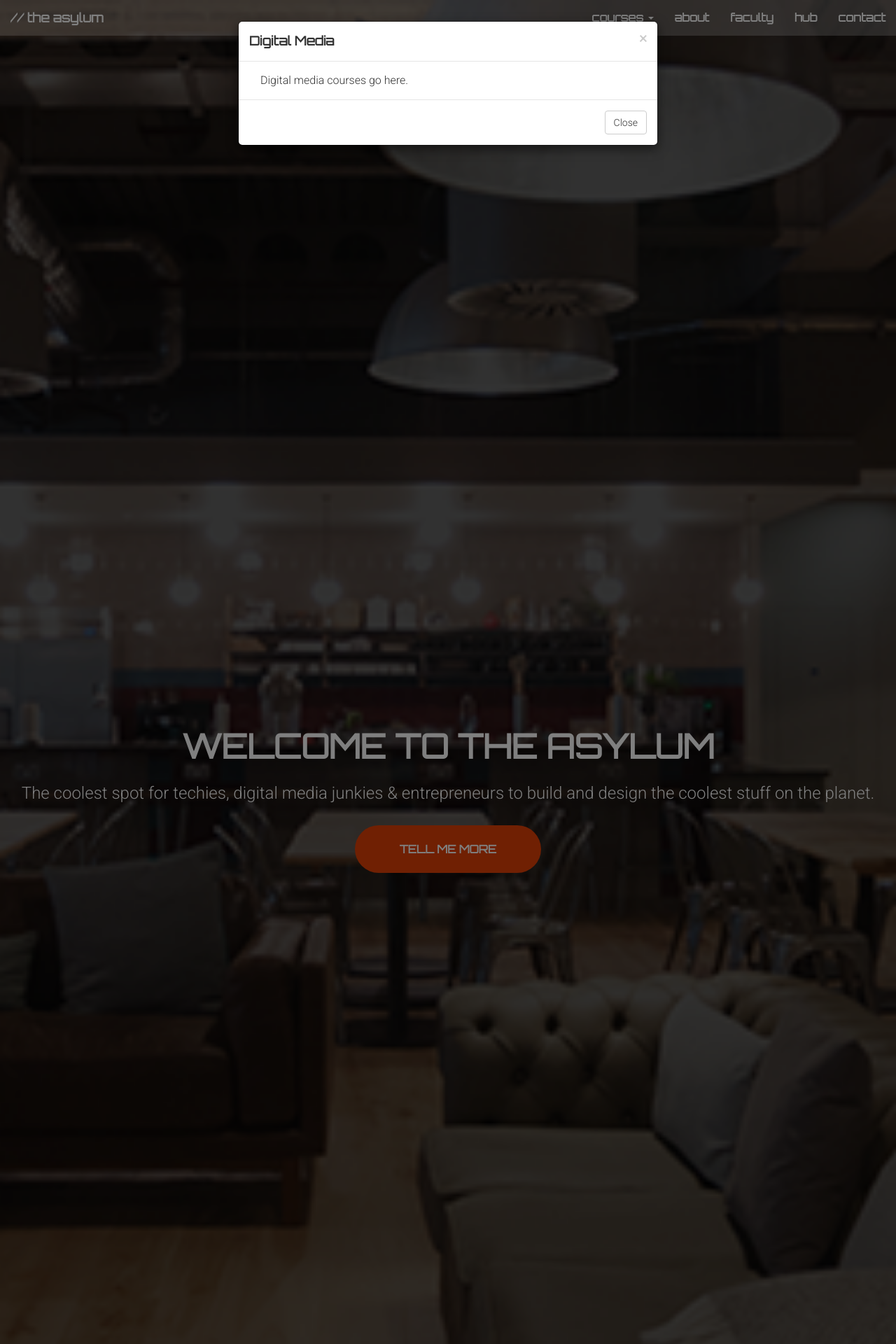
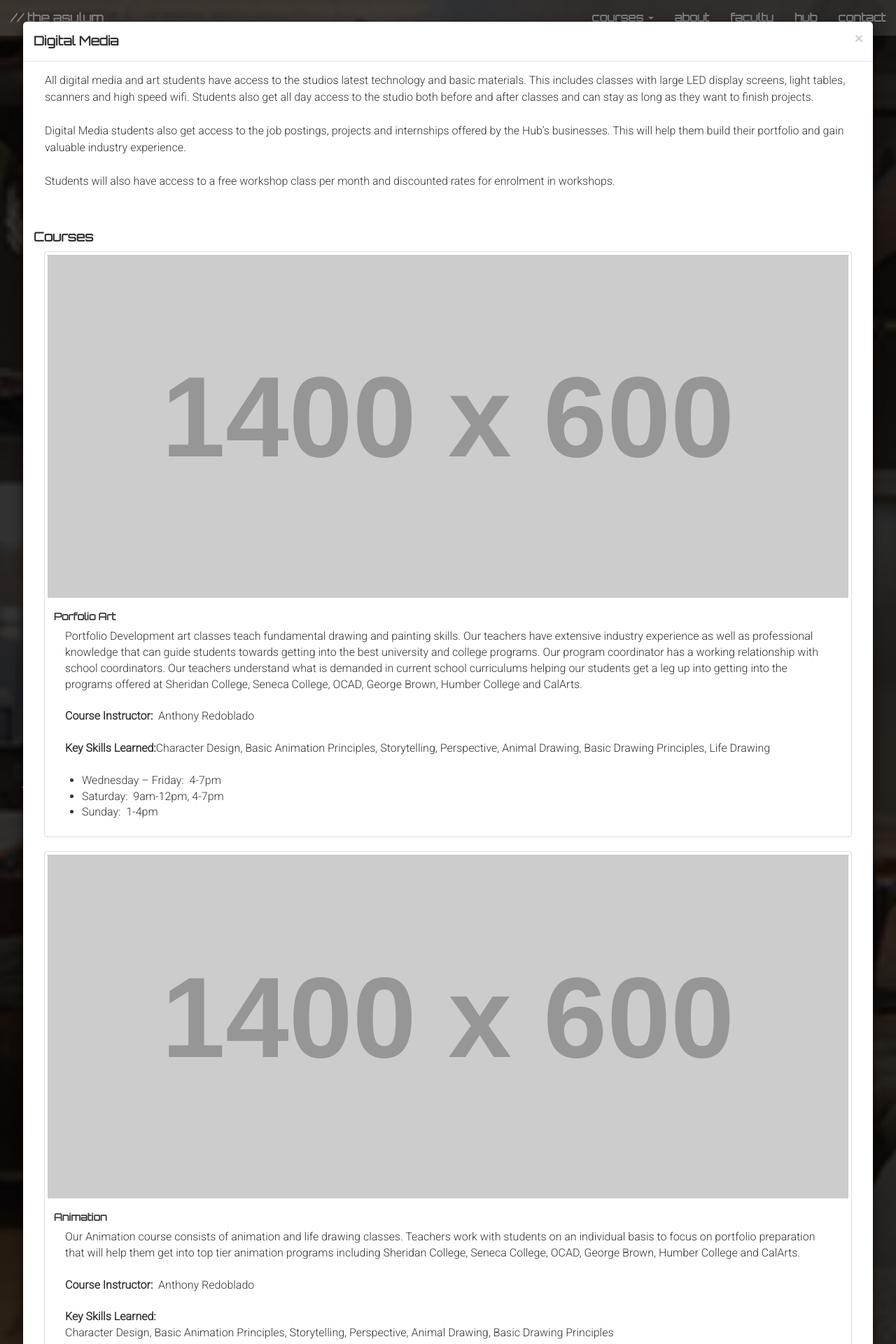
Before and after one commit to voodoo15/Asylum_Landing_Page, a PHP site: page / in a window 1280 px wide, after a click on "DIGITAL MEDIA". Shown: the top 1920 px of the page at 70% size. Run offline with PHP 8.4, Linux system fonts and the light colour scheme; grey boxes labelled with a size stand in for pictures from a placeholder-image service; some libraries are stand-ins or nearby versions.

Commit message:
Added courses as thumbnails to sample and style for digital media.

```diff
--- a/css/Asylum.css
+++ b/css/Asylum.css
@@ -6,7 +6,7 @@ body {
     font-family: 'Roboto', helvetica, sans-serif;
     font-size: 16px;
     font-weight: 300;
-    line-height:1.5em;
+    line-height: 1.5em;
 }
 
 h1, h2, h3, h4, h5, h6, a {
@@ -38,17 +38,17 @@ a:hover, a:link, a:visited {
 }
 
 .heroText {
-padding-top:40vh;
-line-height:5em;
+    padding-top: 40vh;
+    line-height: 5em;
 }
 
 .heroHeading {
     margin: 0 !important;
-  font-size:3em;
+    font-size: 3em;
 }
 
 .heroSubheading {
-  font-size:1.5em;
+    font-size: 1.5em;
     text-align: center !important;
 }
 
@@ -91,7 +91,7 @@ nav {
 
 .navbar-default {
     margin: 0;
-  background-color:#F99F1A;
+    background-color: #F99F1A;
     border: none;
     color: #fff;
 }
@@ -150,6 +150,7 @@ section {
     margin: 0 !important;
 }
 
+
 .courseBox a img {
     width: 100%;
 }
@@ -168,6 +169,16 @@ section {
     width: 100%;
     height: 100%;
     transition: all .35s;
+    background-color: rgba(50, 50, 50, 0.3);
+}
+
+.courseTextBox:hover {
+  background-color: rgba(50, 50, 50, 0.8);
+  transition: all .35s;
+}
+
+.modal-dialog {
+    width: 95% !important;
 }
 
 #aboutUs {
@@ -224,13 +235,12 @@ footer a {
     section {
         min-height: 0;
     }
-  .heroText{
+    .heroText {
         padding-top: 25vh;
     }
     .parallax {
         background-attachment: scroll;
     }
-
     #copyright {
         position: inherit;
         margin-top: 15vh;
--- a/index.html
+++ b/index.html
@@ -105,7 +105,7 @@
             <div class="row text-center">
                 <div class="col-md-4 courseBox ">
                     <a href="#" data-toggle="modal" data-target="#digitalMediaModal">
-                        <img src="img/IMG_0225.jpg" class="img-responsive" alt="Digital Media">
+                        <img src="img/IMG_0225.JPG" class="img-responsive" alt="Digital Media">
                         <div class="courseTextBox">
                             <h3>DIGITAL MEDIA</h3>
                         </div>
@@ -113,15 +113,16 @@
                 </div>
                 <div class="col-md-4 courseBox">
                     <a href="#" data-toggle="modal" data-target="#technologyModal">
-                        <img src="img/IMG_0226.jpg" class="img-responsive" alt="Technology">
+                        <img src="img/IMG_0226.JPG" class="img-responsive" alt="Technology">
                         <div class="courseTextBox">
                             <h3>TECHNOLOGY</h3>
+                            <p>Photography 101, Videography101, Photoshop 101, Digital Media and Marketing</p>
                         </div>
                     </a>
                 </div>
                 <div class="col-md-4 courseBox">
                     <a href="#" data-toggle="modal" data-target="#startupModal">
-                        <img src="img/IMG_0224.jpg" class="img-responsive" alt="Startup">
+                        <img src="img/IMG_0224.JPG" class="img-responsive" alt="Startup">
                         <div class="courseTextBox">
                             <h3>STARTUP</h3>
                         </div>
@@ -141,12 +142,109 @@
                         <h4 class="modal-title">Digital Media</h4>
                     </div>
                     <div class="modal-body">
-                        <p>Digital media courses go here.</p>
+                        <p>
+                          All digital media and art students have access to the studios latest technology and basic materials.  This includes classes with large LED display screens, light tables, scanners and high speed wifi.  Students also get all day access to the studio both before and after classes and can stay as long as they want to finish projects.
+                          <br /><br />
+                          Digital Media students also get access to the job postings, projects and internships offered by the Hub’s businesses.  This will help them build their portfolio and gain valuable industry experience.
+                          <br /><br />
+                          Students will also have access to a free workshop class per month and discounted rates for enrolment in workshops.
+                        </p>
+                        <br /></br />
+                        <!-- Classes -->
+                        <h4>Courses</h4>
+                        <div class="container-fluid">
+                          <div class="row">
+                            <!-- Portfolio Art -->
+                            <div class="col-sm-12 col-md-12">
+                              <div class="thumbnail">
+                                <img src="http://placehold.it/1400x600" alt="Portfolio Art" class="img-responsive"/>
+                                <div class="caption">
+                                  <h5>Porfolio Art</h5>
+                                  <p>Portfolio Development art classes teach fundamental drawing and painting skills.  Our teachers have extensive industry experience as well as professional knowledge that can guide students towards getting into the best university and college programs.  Our program coordinator has a working relationship with school coordinators.  Our teachers understand what is demanded in current school curriculums helping our students get a leg up into getting into the programs offered at Sheridan College, Seneca College, OCAD, George Brown, Humber College and CalArts.</p>
+                                  <br />
+                                  <p><strong>Course Instructor:</strong>&nbsp;&nbsp;Anthony Redoblado</p>
+                                  <br />
+                                  <p><strong>Key Skills Learned:</strong>Character Design, Basic Animation Principles, Storytelling, Perspective, Animal Drawing, Basic Drawing Principles, Life Drawing</p>
+                                  <br />
+                                  <ul>
+                                    <li>Wednesday&nbsp;–&nbsp;Friday:&nbsp;&nbsp;4-7pm</li>
+                                    <li>Saturday:&nbsp;&nbsp;9am-12pm,&nbsp;4-7pm</li>
+                                    <li>Sunday:&nbsp;&nbsp;1-4pm</li>
+                                  </ul>
+                                </div> <!-- End caption  -->
+                              </div> <!-- End thumbnail  -->
+                            </div> <!-- End column  -->
+                            <!-- Animation -->
+                            <div class="col-sm-12 col-md-12">
+                              <div class="thumbnail">
+                                <img src="http://placehold.it/1400x600" alt="Portfolio Art" class="img-responsive"/>
+                                <div class="caption">
+                                  <h5>Animation</h5>
+                                  <p>Our Animation course consists of animation and life drawing classes.   Teachers work with students on an individual basis to focus on portfolio preparation that will help them get into top tier animation programs including Sheridan College, Seneca College, OCAD, George Brown, Humber College and CalArts.</p>
+                                  <br />
+                                  <p><strong>Course Instructor:</strong>&nbsp;&nbsp;Anthony Redoblado</p>
+                                  <br />
+                                  <p><strong>Key Skills Learned:</strong></p>
+                                  <p>Character Design, Basic Animation Principles, Storytelling, Perspective, Animal Drawing, Basic Drawing Principles</p>
+                                  <br />
+                                  <ul>
+                                    <li>Wednesday&nbsp;–&nbsp;Friday:&nbsp;&nbsp;4-7pm</li>
+                                    <li>Saturday:&nbsp;&nbsp;9am-12pm,&nbsp;4-7pm</li>
+                                    <li>Sunday:&nbsp;&nbsp;1-4pm</li>
+                                  </ul>
+                                </div> <!-- End caption  -->
+                              </div> <!-- End thumbnail  -->
+                            </div> <!-- End column  -->
+                            <!-- Life Drawing -->
+                            <div class="col-sm-12 col-md-12">
+                              <div class="thumbnail">
+                                <img src="http://placehold.it/1400x600" alt="Portfolio Art" class="img-responsive"/>
+                                <div class="caption">
+                                  <h5>Life Drawing</h5>
+                                  <p>Our Life Drawing course consists of life drawing classes...<br />Teachers work with students on an individual basis to focus on portfolio preparation that will help them get into top tier animation programs including Sheridan College, Seneca College, OCAD, George Brown, Humber College and CalArts.</p>
+                                  <br />
+                                  <p><strong>Course Instructor:</strong>&nbsp;&nbsp;Anthony Redoblado</p>
+                                  <br />
+                                  <p><strong>Key Skills Learned:</strong></p>
+                                  <p>Character Design, Basic Animation Principles, Storytelling, Perspective, Animal Drawing, Basic Drawing Principles</p>
+                                  <br />
+                                  <p><strong>Time:</strong></p>
+                                  <ul>
+                                    <li>Friday:&nbsp;&nbsp;7pm-10pm</li>
+                                    <li>Saturday:&nbsp;&nbsp;1pm-4pm</li>
+                                    <li>Sunday:&nbsp;&nbsp;4-7pm</li>
+                                  </ul>
+                                </div> <!-- End caption  -->
+                              </div> <!-- End thumbnail  -->
+                            </div> <!-- End column  -->
+                            <!-- Costume and Makeup Design -->
+                            <div class="col-sm-12 col-md-12">
+                              <div class="thumbnail">
+                                <img src="http://placehold.it/1400x600" alt="Portfolio Art" class="img-responsive"/>
+                                <div class="caption">
+                                  <h5>Costume and Makeup Design</h5>
+                                  <p>Costume and Makeup Design is a workshop that is meant to take concepts from illustrative form and bring them to reality.  Through the use of makeup and cosmetics, characters on paper are brought to life.  Students will be taught how to apply concepts from drawing through makeup covering areas like skin tone and anatomy.   Students will get the chance to use makeup and cosmetics to bring character designs to life.  Students will go through core concepts of creating a character including appearance which determine how they are interpreted through costume and makeup.<br /><br />Special effects makeup will be covered including practices used for cinema and film, along with anime and costume play.</p>
+                                  <br />
+                                  <p><strong>Course Instructor:</strong>&nbsp;&nbsp;Alex Grace</p>
+                                  <br />
+                                  <p><strong>Key Skills Learned:</strong></p>
+                                  <p>Character Design, Basic Animation Principles, Storytelling, Perspective, Animal Drawing, Basic Drawing Principles</p>
+                                  <br />
+                                  <ul>
+                                    <li>Friday:&nbsp;&nbsp;7pm-10pm</li>
+                                    <li>Saturday:&nbsp;&nbsp;1pm-4pm</li>
+                                    <li>Sunday:&nbsp;&nbsp;4-7pm</li>
+                                  </ul>
+                                </div> <!-- End caption  -->
+                              </div> <!-- End thumbnail  -->
+                            </div> <!-- End column  -->
+                          </div> <!-- End row  -->
+                        </div>
                     </div>
                     <div class="modal-footer">
                         <button type="button" class="btn btn-default" data-dismiss="modal">Close</button>
                     </div>
-                </div>
+                </div> <!-- End modal -->
 
             </div>
         </div>
@@ -279,8 +377,6 @@
     </footer>
     <script src="https://ajax.googleapis.com/ajax/libs/jquery/3.1.1/jquery.min.js"></script>
     <script src="https://maxcdn.bootstrapcdn.com/bootstrap/3.3.7/js/bootstrap.min.js" integrity="sha384-Tc5IQib027qvyjSMfHjOMaLkfuWVxZxUPnCJA7l2mCWNIpG9mGCD8wGNIcPD7Txa" crossorigin="anonymous"></script>
-    <script type="text/javascript" src="js/jqBootstrapValidation.js"></script>
-    <script type="text/javascript" src="js/contact_me.js"></script>
     <script src="js/Asylum.js"></script>
 </body>
 
```
Also changed, not shown: documents/Gander & Goose/Coupon Card Page 1.jpg (added), documents/Gander & Goose/GeeseLogo.png (added), documents/Gander & Goose/fullsizeoutput_7527.jpeg (added), 5 other files. Lines whose indentation alone changed are shown as unchanged.
